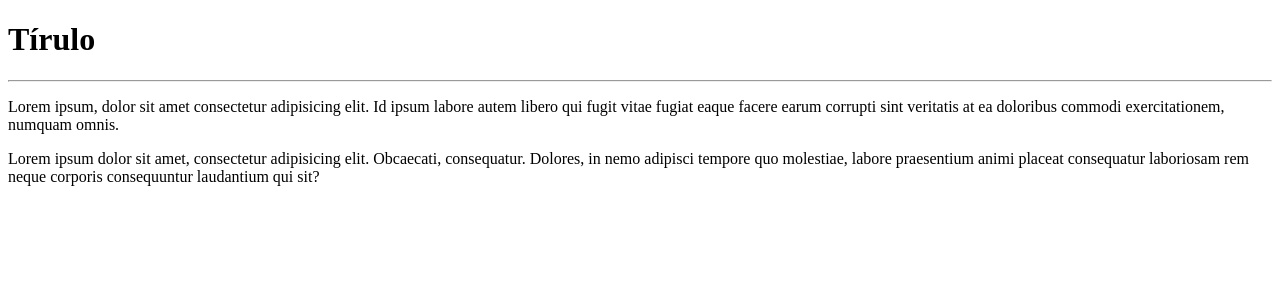
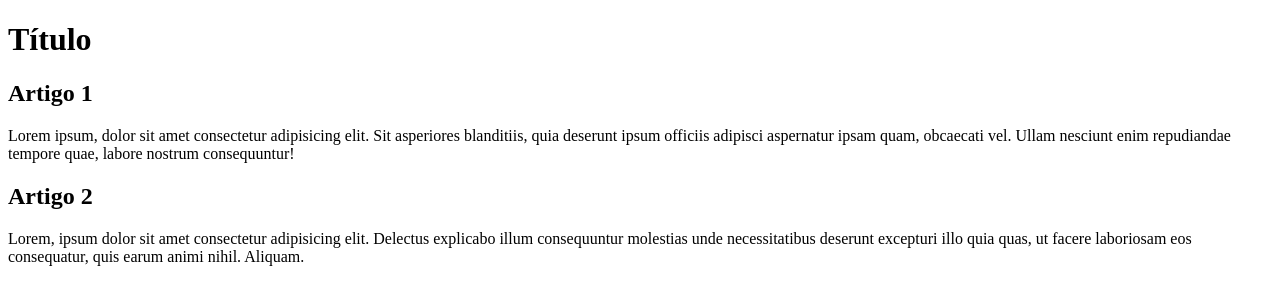
Before and after one commit to LuisaQuintian/Repositorio-teste, a plain HTML site: page index.html in a window 1280 px wide. Drawn offline with Linux system fonts and the light colour scheme.

Commit message:
Update index.html

```diff
--- a/index.html
+++ b/index.html
@@ -7,9 +7,18 @@
     <title>Primeiro site em repositório</title>
 </head>
 <body>
-    <h1>Tírulo</h1>
-    <hr>
-    <p>Lorem ipsum, dolor sit amet consectetur adipisicing elit. Id ipsum labore autem libero qui fugit vitae fugiat eaque facere earum corrupti sint veritatis at ea doloribus commodi exercitationem, numquam omnis.</p>
-    <p>Lorem ipsum dolor sit amet, consectetur adipisicing elit. Obcaecati, consequatur. Dolores, in nemo adipisci tempore quo molestiae, labore praesentium animi placeat consequatur laboriosam rem neque corporis consequuntur laudantium qui sit?</p>
+    <main>
+        <header>
+            <h1>Título</h1>
+        </header>
+        <article>
+            <h2>Artigo 1</h2>
+            <p>Lorem ipsum, dolor sit amet consectetur adipisicing elit. Sit asperiores blanditiis, quia deserunt ipsum officiis adipisci aspernatur ipsam quam, obcaecati vel. Ullam nesciunt enim repudiandae tempore quae, labore nostrum consequuntur!</p>
+        </article>
+        <article>
+            <h2>Artigo 2</h2>
+            <p>Lorem, ipsum dolor sit amet consectetur adipisicing elit. Delectus explicabo illum consequuntur molestias unde necessitatibus deserunt excepturi illo quia quas, ut facere laboriosam eos consequatur, quis earum animi nihil. Aliquam.</p>
+        </article>
+    </main>
 </body>
 </html>
```
